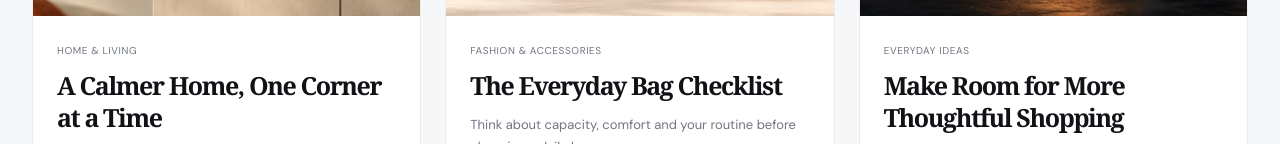
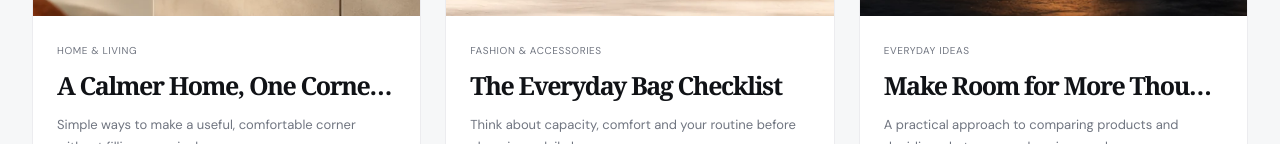
Before and after one commit to WAJAHATSAL33M/Brandifya, a Next.js app: page /blog in a window 1280 px wide. Shown: the part 808-952 px from the top of the page. Built offline with nearby package versions, Linux system fonts and the light colour scheme; no server answers; the database is empty.

Commit message:
Limit homepage and archive blog card titles to one line

```diff
--- a/app/compact-store.css
+++ b/app/compact-store.css
@@ -1570,3 +1570,15 @@
 .hp .store-card-badge.badge-best { background: #e67a00; color: #ffffff; }
 .hp .store-card-badge.badge-early { background: #00c853; color: #ffffff; }
 .hp .store-card-badge.badge-sold { background: #e0e0e0; color: #9e9e9e; }
+
+/* Blog previews use one title line at every viewport width. */
+.hp .hp-blog-card h3,
+.hp .support-blog-card h2 {
+  display: block;
+  min-width: 0;
+  min-height: 0;
+  white-space: nowrap;
+  overflow: hidden;
+  text-overflow: ellipsis;
+  -webkit-line-clamp: unset;
+}
```
